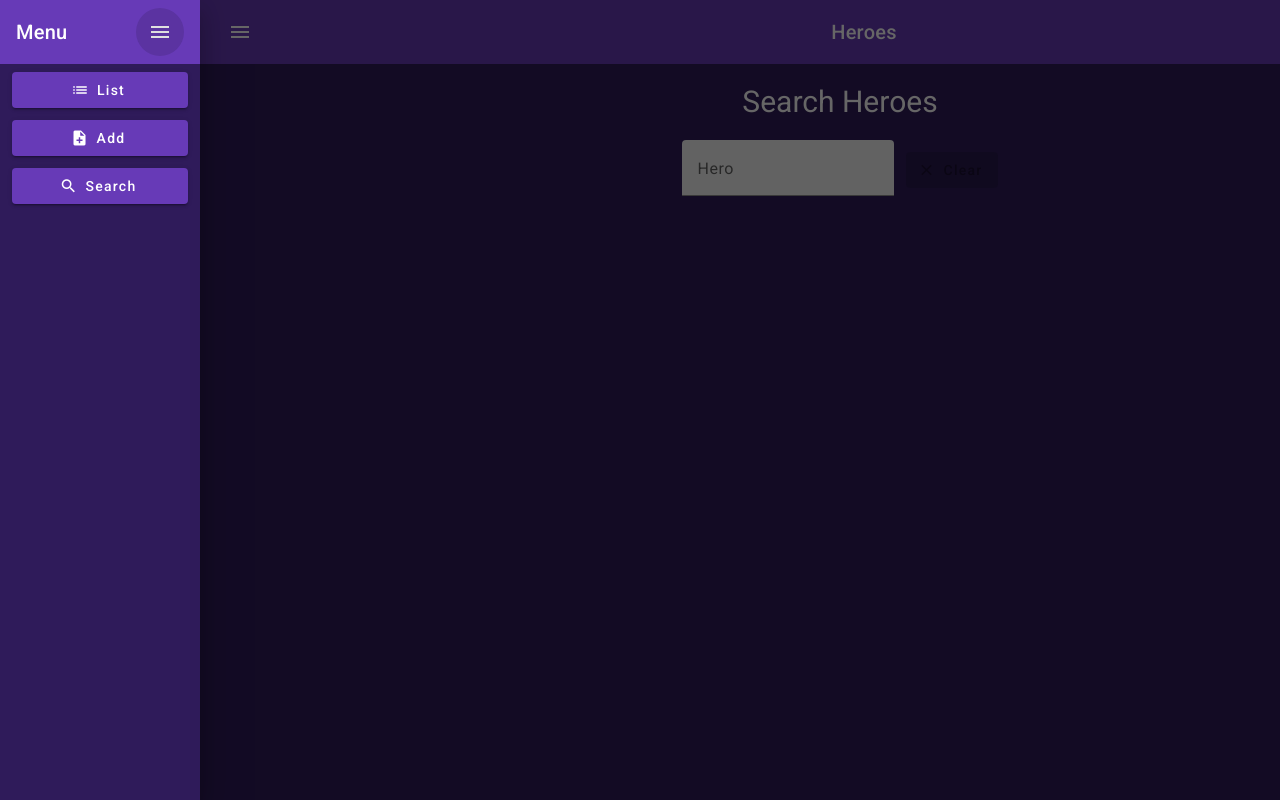
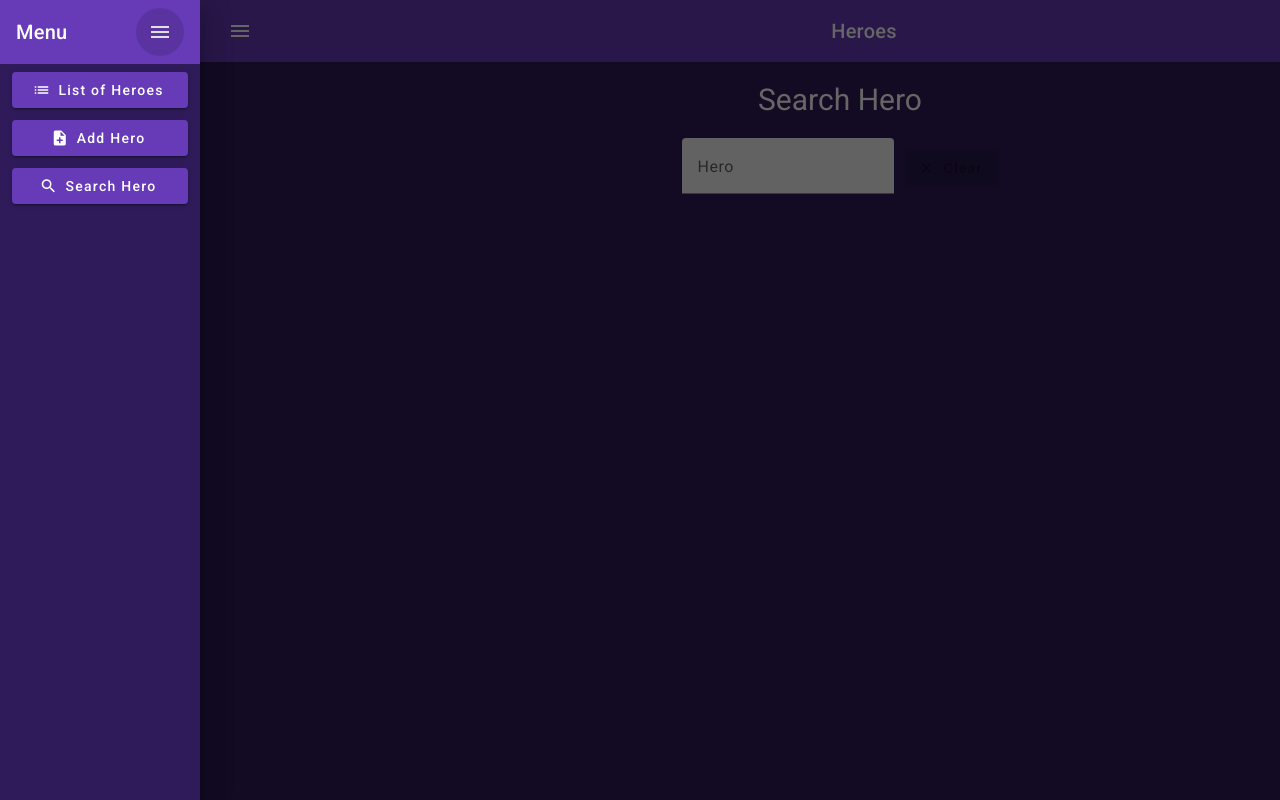
Before and after one commit to Tyndareu/W2M-Heroes, an Angular app: page /heroes/search-hero in a window 1280 px wide. Both pictures are taken after a click on the button "menu". Built offline with nearby package versions, Linux system fonts and the light colour scheme.

Commit message:
style: :art: some styles

```diff
--- a/src/app/heroes/Services/heroes.service.ts
+++ b/src/app/heroes/Services/heroes.service.ts
@@ -22,7 +22,7 @@ export class HeroesService {
   }
 
   public getSearchHeroes(query: string): Observable<Hero[]> {
-    return this.http.get<Hero[]>(`${this.apiUrl}/heroes?q=${query}&_limit=6`);
+    return this.http.get<Hero[]>(`${this.apiUrl}/heroes?q=${query}&_limit=3`);
   }
 
   public selectedHeroWithGetById(heroID: string): Observable<Hero> {
--- a/src/app/heroes/pages/layout-page/layout-page.component.html
+++ b/src/app/heroes/pages/layout-page/layout-page.component.html
@@ -7,7 +7,7 @@
       </button>
     </mat-toolbar>
     <mat-list role="list">
-      <div class="m-auto flex w-44 flex-col text-red-500">
+      <div class="m-auto flex w-44 flex-col">
         @for (item of sideBarItems; track $index) {
           <button
             mat-raised-button
@@ -22,7 +22,7 @@
       </div>
     </mat-list>
   </mat-sidenav>
-  <mat-toolbar color="primary" class="text-center">
+  <mat-toolbar color="primary" class="text-center" style="height: 62px">
     <button mat-icon-button (click)="sidenav.toggle()">
       <mat-icon>menu</mat-icon>
     </button>
@@ -30,7 +30,7 @@
       <h2>Heroes</h2>
     </div>
   </mat-toolbar>
-  <div class="h-full bg-chill-950">
+  <div class="background-toolbar">
     <router-outlet />
   </div>
 </mat-sidenav-container>
--- a/src/app/heroes/pages/layout-page/layout-page.component.ts
+++ b/src/app/heroes/pages/layout-page/layout-page.component.ts
@@ -23,17 +23,17 @@ import { RouterLink, RouterOutlet } from '@angular/router';
 export class LayoutPageComponent {
   public sideBarItems = [
     {
-      label: 'List',
+      label: 'List of Heroes',
       icon: 'list',
       link: './heroes-list',
     },
     {
-      label: 'Add',
+      label: 'Add Hero',
       icon: 'note_add',
       link: './hero/new',
     },
     {
-      label: 'Search',
+      label: 'Search Hero',
       icon: 'search',
       link: './search-hero',
     },
--- a/src/app/heroes/pages/search-page/search-page.component.html
+++ b/src/app/heroes/pages/search-page/search-page.component.html
@@ -1,7 +1,8 @@
-<h1 class="py-5 text-center text-3xl text-white">Search Heroes</h1>
+<div class="bg-chill-950">
+  <h1 class="py-5 text-center text-3xl text-white">Search Hero</h1>
 
   <form class="flex justify-center gap-3">
-  <mat-form-field class="example-full-width">
+    <mat-form-field>
       <mat-label>Hero</mat-label>
       <input
         type="text"
@@ -93,3 +94,4 @@
       </mat-card>
     </div>
   }
+</div>
--- a/src/app/shared/components/loading/loading.component.html
+++ b/src/app/shared/components/loading/loading.component.html
@@ -1,5 +1,5 @@
 <div
-  class="absolute z-50 flex h-screen w-screen flex-col items-center bg-chill-950 pt-20">
+  class="absolute z-50 flex w-screen flex-col items-center bg-chill-950 pt-20">
   <h2 class="mb-5 text-4xl text-chill-500">Loading...</h2>
   <mat-spinner />
 </div>
--- a/src/app/shared/components/page-not-found/page-not-found.component.html
+++ b/src/app/shared/components/page-not-found/page-not-found.component.html
@@ -1,4 +1,4 @@
-<div class="flex h-screen justify-center pt-40 text-gray-200">
+<div class="flex justify-center pt-40 text-gray-200">
   <div class="text-center">
     <mat-icon class="scale-150 text-red-500">error_outline</mat-icon>
     <h1 class="my-5 text-4xl">404 - Page Not Found</h1>
--- a/src/styles.css
+++ b/src/styles.css
@@ -5,10 +5,15 @@
 html,
 body {
   height: 100%;
+  background-color: #2f1b5a;
 }
 body {
   margin: 0;
   font-family: Roboto, 'Helvetica Neue', sans-serif;
+}
+
+.background-toolbar {
+  height: calc(100vh - 62px);
   background-color: #2f1b5a;
 }
 
```
Lines whose indentation alone changed are shown as unchanged.
